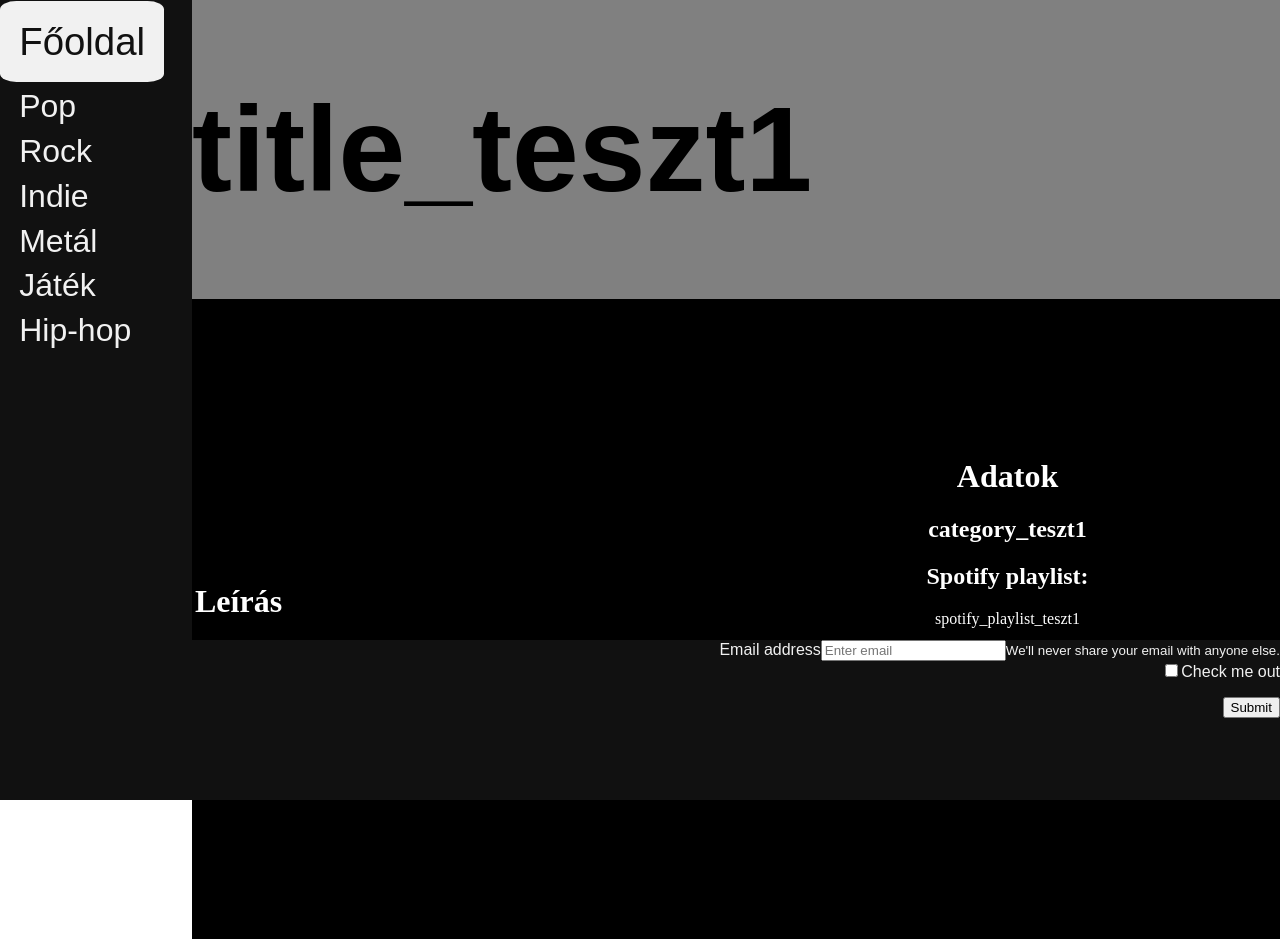
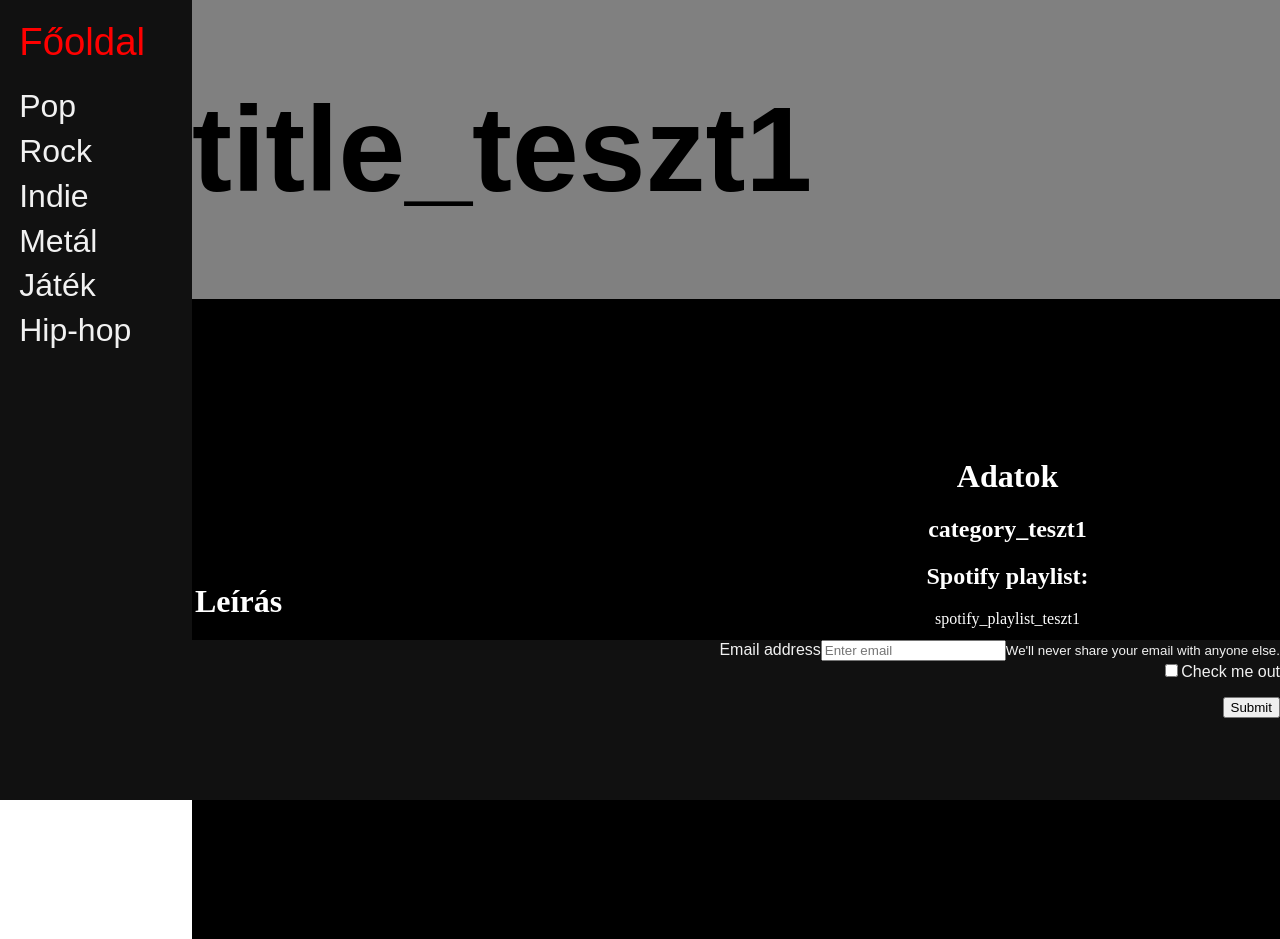
Before and after one commit to MBotond21/web_music_pro_max_ultra, a React (Vite) app in the folder frontend/: page / in a window 1280 px wide. In both pictures the pointer is over the link "Főoldal". Built offline with nearby package versions, Linux system fonts and the light colour scheme.

Commit message:
changed navbar styling

```diff
--- a/frontend/src/components/navbar/index.css
+++ b/frontend/src/components/navbar/index.css
@@ -19,8 +19,7 @@
 
 .navlink:hover {
     font-size: 3vw;
-    background-color: #f1f1f1;
-    color: #111;
+    color: red;
     border-radius: 10%;
     line-height: 2.2em;
 }
```
